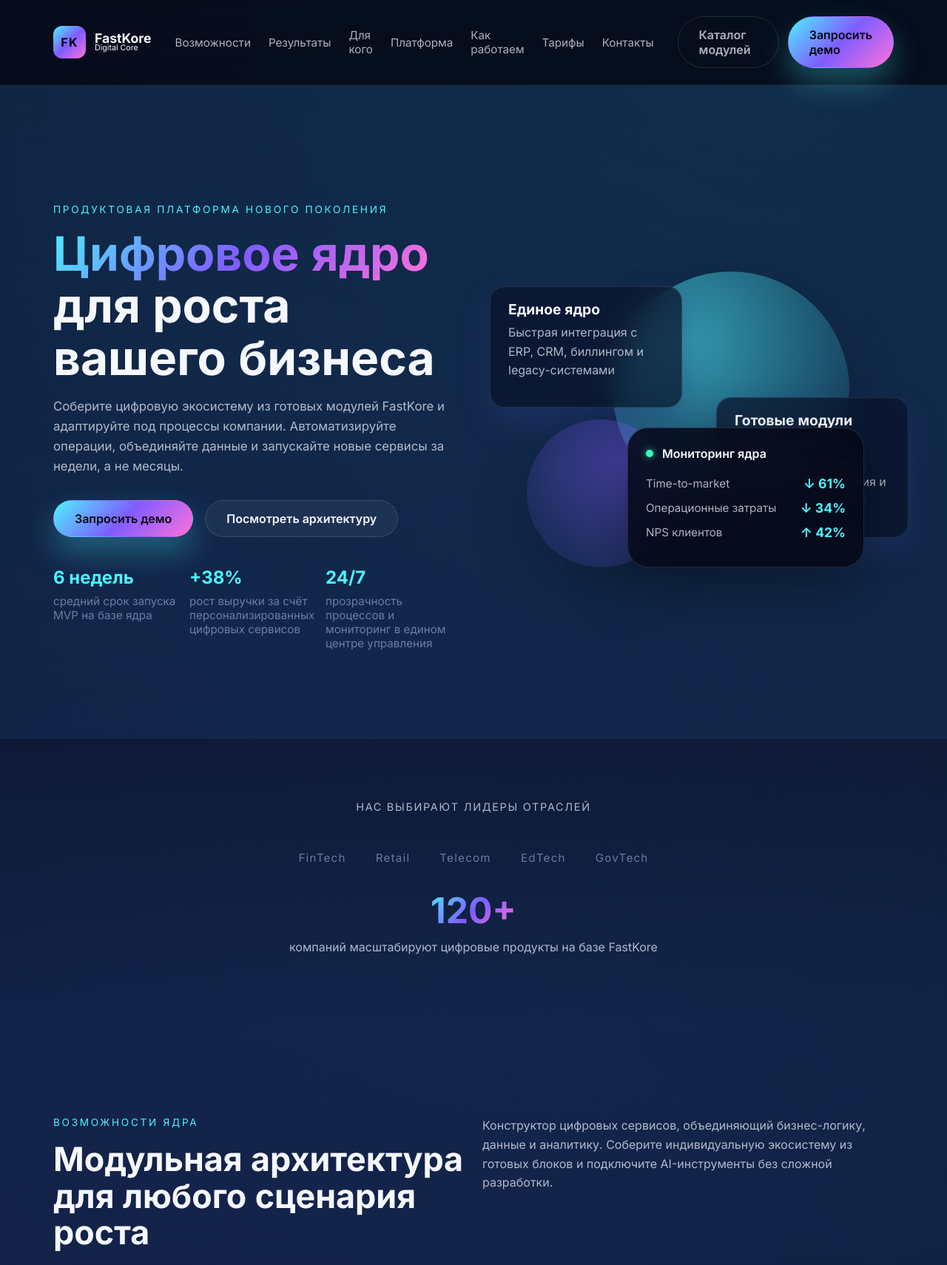
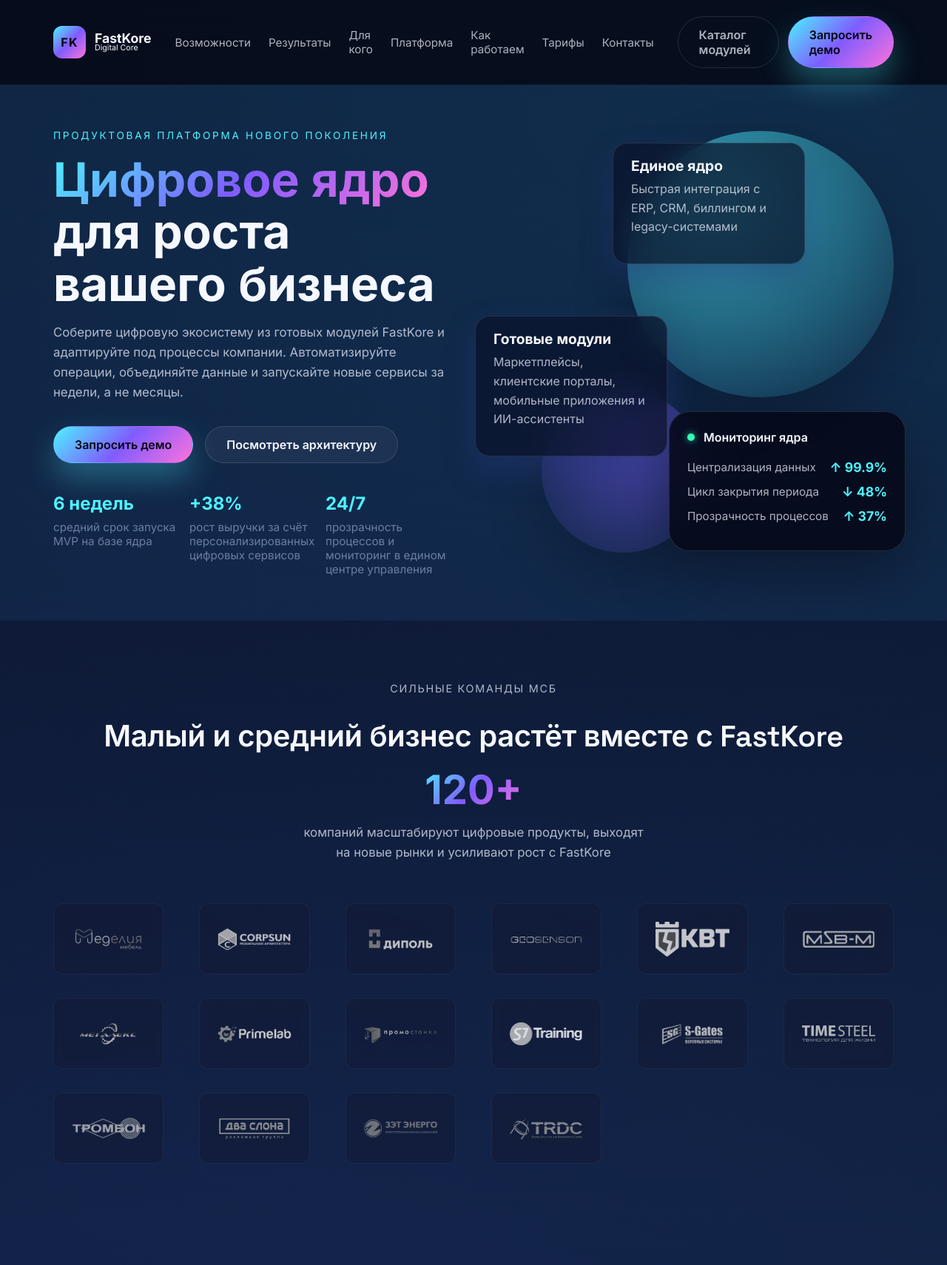
Before and after one commit to Fastkore/landing, a plain HTML site: page index.html in a window 1280 px wide. Shown: the top 1710 px of the page at 74% size. Drawn offline with Linux system fonts and the light colour scheme.

Commit message:
Обновил верстку и стили, добавил новые логотипы

```diff
--- a/index.html
+++ b/index.html
@@ -99,16 +99,16 @@
               </div>
               <div class="panel-body">
                 <div class="panel-metric">
-                  <span>Time-to-market</span>
-                  <strong>↓ 61%</strong>
+                  <span>Централизация данных</span>
+                  <strong>↑ 99.9%</strong>
                 </div>
                 <div class="panel-metric">
-                  <span>Операционные затраты</span>
-                  <strong>↓ 34%</strong>
+                  <span>Цикл закрытия периода</span>
+                  <strong>↓ 48%</strong>
                 </div>
                 <div class="panel-metric">
-                  <span>NPS клиентов</span>
-                  <strong>↑ 42%</strong>
+                  <span>Прозрачность процессов</span>
+                  <strong>↑ 37%</strong>
                 </div>
               </div>
             </div>
@@ -118,18 +118,64 @@
 
       <section class="trust" id="results">
         <div class="container trust-inner">
-          <p class="trust-eyebrow">Нас выбирают лидеры отраслей</p>
-          <div class="trust-logos">
-            <span>FinTech</span>
-            <span>Retail</span>
-            <span>Telecom</span>
-            <span>EdTech</span>
-            <span>GovTech</span>
+          <div class="trust-copy">
+            <p class="trust-eyebrow">Сильные команды МСБ</p>
+            <h2 class="trust-title">Малый и средний бизнес растёт вместе с FastKore</h2>
+            <div class="trust-highlight">
+              <strong>120+</strong>
+              <p>компаний масштабируют цифровые продукты, выходят на новые рынки и усиливают рост с FastKore</p>
+            </div>
           </div>
-          <div class="trust-highlight">
-            <strong>120+</strong>
-            <p>компаний масштабируют цифровые продукты на базе FastKore</p>
-          </div>
+          <ul class="trust-logos" aria-label="Клиенты FastKore">
+            <li>
+              <img src="assets/clients/medelia.png" alt="Меделия" loading="lazy" />
+            </li>
+            <li>
+              <img src="assets/clients/corpsun.png" alt="Corpsun" loading="lazy" />
+            </li>
+            <li>
+              <img src="assets/clients/dipol.png" alt="Диполь" loading="lazy" />
+            </li>
+            <li>
+              <img src="assets/clients/geosensor.png" alt="Geosensor" loading="lazy" />
+            </li>
+            <li>
+              <img src="assets/clients/kvt.png" alt="KBT" loading="lazy" />
+            </li>
+            <li>
+              <img src="assets/clients/msbm.png" alt="MSB-M" loading="lazy" />
+            </li>
+            <li>
+              <img src="assets/clients/metaleks.png" alt="Металекс" loading="lazy" />
+            </li>
+            <li>
+              <img src="assets/clients/primelab.png" alt="Primelab" loading="lazy" />
+            </li>
+            <li>
+              <img src="assets/clients/promostoika.png" alt="Промостойка" loading="lazy" />
+            </li>
+            <li>
+              <img src="assets/clients/s7_logo.png" alt="S7 Airlines" loading="lazy" />
+            </li>
+            <li>
+              <img src="assets/clients/s-gates.png" alt="S-Gates" loading="lazy" />
+            </li>
+            <li>
+              <img src="assets/clients/time-steel.png" alt="Time Steel" loading="lazy" />
+            </li>
+            <li>
+              <img src="assets/clients/trombon.png" alt="Тромбон" loading="lazy" />
+            </li>
+            <li>
+              <img src="assets/clients/dva-slona.png" alt="Два Слона" loading="lazy" />
+            </li>
+            <li>
+              <img src="assets/clients/z-en.png" alt="ЗЭТ Энерго" loading="lazy" />
+            </li>
+            <li>
+              <img src="assets/clients/TRDC.png" alt="TRDC" loading="lazy" />
+            </li>
+          </ul>
         </div>
       </section>
 
@@ -262,63 +308,73 @@
         <div class="container section-heading">
           <div>
             <div class="eyebrow">Результаты клиентов</div>
-            <h2 id="insights-title">От MVP до масштабирования без потери скорости</h2>
+            <h2 id="insights-title">Заказы, торговля и проекты на одном ядре</h2>
           </div>
           <p>
-            FastKore Digital Core помогает компаниям запускать цифровые сервисы, быстро
-            адаптироваться к рынку и предлагать клиентам впечатляющий опыт в онлайн- и
-            офлайн-каналах.
+            FastKore Digital Core объединяет управление производственными заказами, торговыми и закупочными процессами,
+            проектными офисами и рекламным производством. Платформа убирает разрывы между цехом, офисом и сетью точек, поэтому
+            команды растут быстрее.
           </p>
         </div>
         <div class="container insight-grid">
           <article class="insight-card reveal">
             <header>
-              <span class="case-badge">Retail</span>
-              <h3>Объединённый клиентский портал</h3>
+              <span class="case-badge">Manufacturing</span>
+              <h3>Сквозное управление заказами</h3>
             </header>
             <p>
-              Национальная розничная сеть перевела коммуникации с клиентами в цифровой канал,
-              подключив программы лояльности, омниканальные обращения и персональные акции.
+              Производственный холдинг связал приём заказов с планированием выпусков, прозрачным контролем стадий и отгрузок.
             </p>
             <ul>
-              <li>Время вывода новой акции: <strong>2 дня</strong></li>
-              <li>Доля онлайн-продаж: <strong>+45%</strong></li>
-              <li>Снижение затрат контакт-центра: <strong>-28%</strong></li>
+              <li>Время старта производства: <strong>-35%</strong></li>
+              <li>Просроченные заказы: <strong>-42%</strong></li>
+              <li>Ручные операции в MES: <strong>-55%</strong></li>
             </ul>
           </article>
           <article class="insight-card reveal">
             <header>
-              <span class="case-badge">FinTech</span>
-              <h3>Цифровой банкинг «под ключ»</h3>
+              <span class="case-badge">Trade & Procurement</span>
+              <h3>Единый контур закупок</h3>
             </header>
             <p>
-              Средний банк запустил мобильное приложение и веб-платформу на базе ядра, сохранив
-              строгие требования к безопасности и соответствию регуляторике.
+              Сеть оптово-розничной торговли объединила заявки, тендеры и складские остатки в единой системе согласований.
             </p>
             <ul>
-              <li>Запуск MVP: <strong>4,5 месяца</strong></li>
-              <li>Удержание клиентов: <strong>+32%</strong></li>
-              <li>Сокращение затрат ИТ: <strong>-37%</strong></li>
+              <li>Цикл закупки: <strong>-28%</strong></li>
+              <li>Экономия на закупках: <strong>+17%</strong></li>
+              <li>Точность прогноза запасов: <strong>+24%</strong></li>
             </ul>
           </article>
           <article class="insight-card reveal">
             <header>
-              <span class="case-badge">Telecom</span>
-              <h3>Единая витрина сервисов</h3>
+              <span class="case-badge">Project Business</span>
+              <h3>PMO «под ключ»</h3>
             </header>
             <p>
-              Телеком-оператор объединил все продукты в единой витрине и автоматизировал
-              подключение услуг. Переход клиентов в цифровые каналы ускорил рост ARPU.
+              Инжиниринговая компания вывела портфель проектов в цифровой контур: контроль маржинальности, ресурсов и рисков.
             </p>
             <ul>
-              <li>Подключение услуги: <strong>5 минут</strong></li>
-              <li>Рост ARPU: <strong>+18%</strong></li>
-              <li>Снижение обращений в поддержку: <strong>-40%</strong></li>
+              <li>Достоверность бюджета: <strong>+31%</strong></li>
+              <li>Скорость отчётности: <strong>x3</strong></li>
+              <li>Отклонения по срокам: <strong>-27%</strong></li>
+            </ul>
+          </article>
+          <article class="insight-card reveal">
+            <header>
+              <span class="case-badge">Promo Production</span>
+              <h3>Рекламное производство 24/7</h3>
+            </header>
+            <p>
+              Рекламно-производственная группа автоматизировала брифы, производство POS-материалов и доставку в точки продаж.
+            </p>
+            <ul>
+              <li>Согласование макетов: <strong>-60%</strong></li>
+              <li>Издержки на запуск партии: <strong>-22%</strong></li>
+              <li>Время от брифа до отгрузки: <strong>-36%</strong></li>
             </ul>
           </article>
         </div>
       </section>
-
       <section class="platform" id="platform">
         <div class="container platform-grid">
           <div class="platform-intro">
--- a/styles.css
+++ b/styles.css
@@ -268,7 +268,8 @@
 .hero {
   position: relative;
   overflow: hidden;
-  padding-top: 160px;
+  padding-top: 60px;
+  padding-bottom: 60px;
 }
 
 .hero::before {
@@ -322,7 +323,7 @@
 
 .hero-media {
   position: relative;
-  min-height: 460px;
+  min-height: 520px;
 }
 
 .orb {
@@ -333,28 +334,31 @@
 }
 
 .orb-1 {
-  width: 320px;
-  height: 320px;
-  background: radial-gradient(circle at 30% 30%, rgba(77, 243, 255, 0.8), rgba(10, 16, 36, 0.1));
-  top: 20px;
-  right: 60px;
+  width: 360px;
+  height: 360px;
+  background: radial-gradient(circle at 35% 25%, rgba(77, 243, 255, 0.85), rgba(10, 16, 36, 0.08));
+  top: -40px;
+  right: 0;
   box-shadow: var(--shadow-soft);
   opacity: 0.7;
 }
 
 .orb-2 {
-  width: 200px;
-  height: 200px;
-  background: radial-gradient(circle at 70% 30%, rgba(127, 92, 255, 0.8), rgba(10, 16, 36, 0.1));
-  bottom: 40px;
-  left: 40px;
+  width: 220px;
+  height: 220px;
+  background: radial-gradient(circle at 60% 35%, rgba(127, 92, 255, 0.85), rgba(10, 16, 36, 0.08));
+  bottom: -10px;
+  left: 60px;
   box-shadow: var(--shadow-soft);
   opacity: 0.6;
 }
 
 .hero-panel {
   position: absolute;
-  inset: auto 40px 40px auto;
+  top: auto;
+  left: auto;
+  right: -16px;
+  bottom: -8px;
   width: 320px;
   padding: 24px;
   border-radius: var(--radius-lg);
@@ -416,13 +420,14 @@
 }
 
 .orbit-card--top {
-  top: 40px;
-  left: -10px;
+  top: -24px;
+  left: auto;
+  right: 120px;
 }
 
 .orbit-card--bottom {
-  bottom: 80px;
-  right: -20px;
+  bottom: 120px;
+  left: -30px;
 }
 
 .trust {
@@ -432,9 +437,25 @@
 
 .trust-inner {
   display: grid;
-  gap: 32px;
+  gap: 40px;
   justify-items: center;
   text-align: center;
+}
+
+.trust-copy {
+  display: grid;
+  gap: 16px;
+  justify-items: center;
+  text-align: center;
+}
+
+.trust-title {
+  font-family: "Space Grotesk", "Inter", sans-serif;
+  font-size: clamp(1.8rem, 3.4vw, 2.5rem);
+  font-weight: 600;
+  letter-spacing: -0.01em;
+  margin: 0;
+  color: var(--text-primary);
 }
 
 .trust-eyebrow {
@@ -444,28 +465,65 @@
   text-transform: uppercase;
 }
 
-.trust-logos {
-  display: flex;
-  gap: 40px;
-  flex-wrap: wrap;
-  justify-content: center;
-  color: var(--text-muted);
-  font-size: 0.95rem;
-  letter-spacing: 0.08em;
-}
-
 .trust-highlight {
-  display: flex;
-  flex-direction: column;
-  align-items: center;
-  gap: 8px;
+  display: grid;
+  gap: 12px;
+  justify-items: center;
+  max-width: 460px;
 }
 
 .trust-highlight strong {
-  font-size: 3rem;
+  font-size: clamp(2.6rem, 6vw, 3.4rem);
   background: var(--gradient);
   -webkit-background-clip: text;
   -webkit-text-fill-color: transparent;
+}
+
+.trust-highlight p {
+  margin: 0;
+  font-size: 1.05rem;
+  color: var(--text-secondary);
+  line-height: 1.6;
+}
+
+.trust-logos {
+  display: grid;
+  grid-template-columns: repeat(auto-fit, minmax(140px, 1fr));
+  gap: 32px 48px;
+  width: 100%;
+  align-items: center;
+  justify-items: center;
+}
+
+.trust-logos li {
+  margin: 0;
+  padding: 18px 24px;
+  display: flex;
+  align-items: center;
+  justify-content: center;
+  background: rgba(20, 26, 52, 0.55);
+  border: 1px solid rgba(255, 255, 255, 0.06);
+  border-radius: var(--radius-sm);
+  backdrop-filter: blur(6px);
+  transition: transform 0.25s ease, opacity 0.25s ease;
+  min-height: 96px;
+  opacity: 0.85;
+}
+
+.trust-logos li::before {
+  content: none;
+}
+
+.trust-logos li:hover {
+  transform: translateY(-4px);
+  opacity: 1;
+}
+
+.trust-logos img {
+  width: 100%;
+  max-width: 160px;
+  height: auto;
+  display: block;
 }
 
 .section-heading {
@@ -622,7 +680,7 @@
 .insight-grid {
   margin-top: 56px;
   display: grid;
-  grid-template-columns: repeat(3, minmax(0, 1fr));
+  grid-template-columns: repeat(auto-fit, minmax(260px, 1fr));
   gap: 32px;
 }
 
@@ -997,6 +1055,22 @@
 }
 
 @media (max-width: 1100px) {
+  .hero-panel {
+    right: 0;
+    bottom: -16px;
+  }
+
+  .orbit-card--top {
+    top: -10px;
+    right: 70px;
+  }
+
+  .orbit-card--bottom {
+    bottom: 90px;
+    left: -10px;
+  }
+
+
   .section-heading {
     grid-template-columns: minmax(0, 1fr);
   }
@@ -1073,6 +1147,16 @@
     margin-top: 40px;
     min-height: 420px;
   }
+  .trust-logos {
+    grid-template-columns: repeat(auto-fit, minmax(120px, 1fr));
+    gap: 24px 28px;
+  }
+
+  .trust-logos li {
+    min-height: 88px;
+    padding: 16px 18px;
+  }
+
 }
 
 @media (max-width: 700px) {
@@ -1135,6 +1219,31 @@
   .footer-links {
     grid-template-columns: repeat(2, minmax(0, 1fr));
   }
+  .trust-inner {
+    gap: 28px;
+  }
+
+  .trust-copy {
+    gap: 12px;
+  }
+
+  .trust-logos {
+    gap: 20px 16px;
+  }
+
+  .trust-logos li {
+    padding: 14px 16px;
+    min-height: 84px;
+  }
+
+  .trust-highlight p {
+    font-size: 0.95rem;
+  }
+
+  .trust-title {
+    font-size: clamp(1.6rem, 6vw, 2.1rem);
+  }
+
 }
 
 @media (max-width: 480px) {
```
Also changed, not shown: assets/clients/TRDC.png (added), assets/clients/corpsun.png (added), assets/clients/dipol.png (added), assets/clients/dva-slona.png (added), assets/clients/geosensor.png (added), assets/clients/kvt.png (added), assets/clients/medelia.png (added), assets/clients/metaleks.png (added), assets/clients/msbm.png (added), assets/clients/primelab.png (added), assets/clients/promostoika.png (added), assets/clients/s-gates.png (added), assets/clients/s7_logo.png (added), assets/clients/time-steel.png (added), 2 more files.
